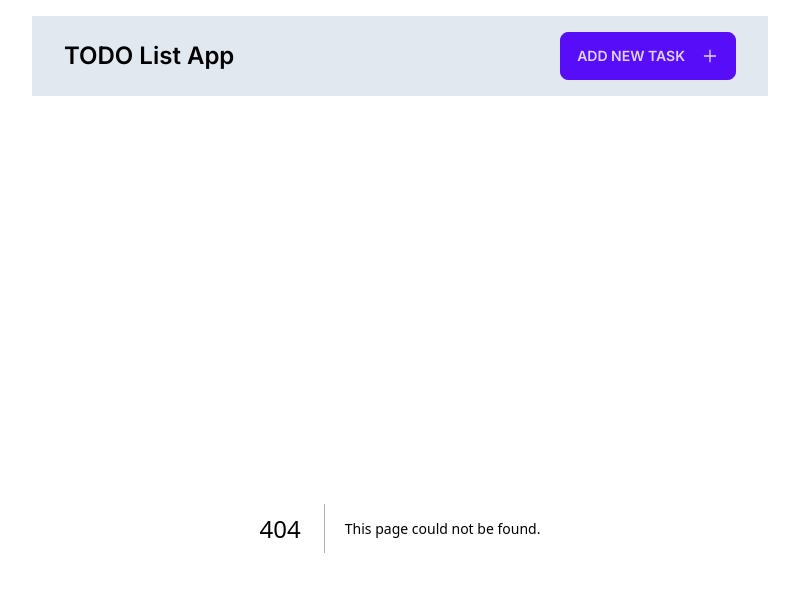
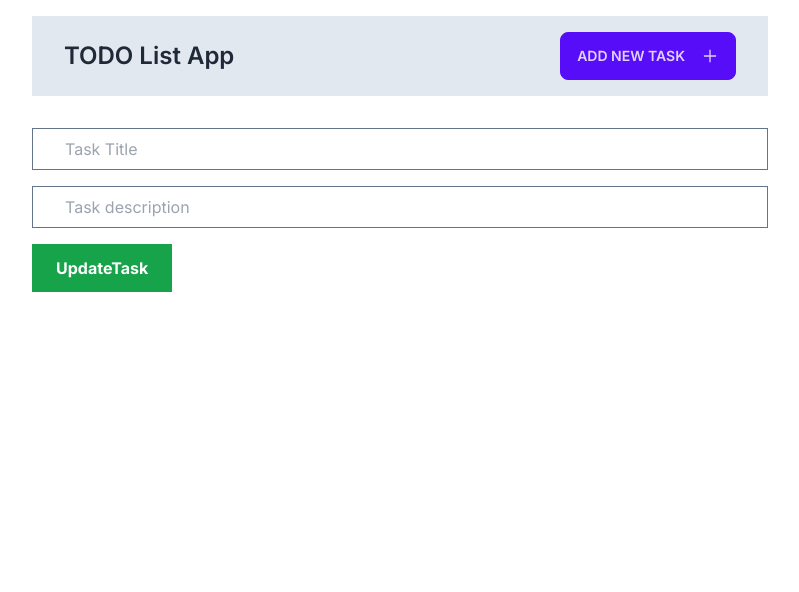
Before and after one commit to sanazniamati/simple-todo-app, a Next.js app: page /editTask/1 in a window 1280 px wide. Before the commit this address had no page. Shown: the top 592 px of the page, without its empty margins (240-1039 px from the left). Built offline with nearby package versions, Linux system fonts and the light colour scheme.

Commit message:
add .env copy password and string to connect to mongodb

```diff
--- a/app/addTask/page.jsx
+++ b/app/addTask/page.jsx
@@ -2,12 +2,20 @@ import React from "react";
 
 function AddTask() {
   return (
-    <form>
+    <form className="flex flex-col gap-4">
       <input
         className=" w-full border border-slate-500 px-8 py-2"
         type="text"
         placeholder="Task Title"
       />
+      <input
+        className=" w-full border border-slate-500 px-8 py-2"
+        type="text"
+        placeholder="Task description"
+      />
+      <button className=" bg-green-600 font-bold text-white py-3 px-6 w-fit ">
+        Add Task
+      </button>
     </form>
   );
 }
--- /dev/null
+++ b/app/editTask/[id]/page.jsx
@@ -0,0 +1,12 @@
+import React from "react";
+import EditTaskForm from "../../../components/EditTaskForm";
+
+function EditTask(props) {
+  return (
+    <div>
+      <EditTaskForm />
+    </div>
+  );
+}
+
+export default EditTask;
--- a/app/page.jsx
+++ b/app/page.jsx
@@ -1,10 +1,10 @@
 // component
-import TopicList from "../components/TaskList";
+import TaskList from "../components/TaskList";
 
 export default function Home() {
   return (
     <main>
-      <TopicList />
+      <TaskList />
     </main>
   );
 }
--- /dev/null
+++ b/components/EditTaskForm.jsx
@@ -0,0 +1,25 @@
+import React from "react";
+
+function EditTaskForm(props) {
+  return (
+    <div>
+      <form className="flex flex-col gap-4">
+        <input
+          className=" w-full border border-slate-500 px-8 py-2"
+          type="text"
+          placeholder="Task Title"
+        />
+        <input
+          className=" w-full border border-slate-500 px-8 py-2"
+          type="text"
+          placeholder="Task description"
+        />
+        <button className=" bg-green-600 font-bold text-white py-3 px-6 w-fit ">
+          UpdateTask
+        </button>
+      </form>
+    </div>
+  );
+}
+
+export default EditTaskForm;
--- a/components/Navbar.jsx
+++ b/components/Navbar.jsx
@@ -1,10 +1,13 @@
 import React from "react";
 import AddTask from "./AddTask";
+import Link from "next/link";
 
 function Navbar(props) {
   return (
     <div className=" flex justify-between items-center px-8 py-4 bg-slate-200 ">
-      <h1 className=" text-2xl font-semibold">TODO List App</h1>
+      <Link href={"/"} className=" text-2xl font-semibold">
+        TODO List App
+      </Link>
       <AddTask />
     </div>
   );
--- a/components/TaskList.jsx
+++ b/components/TaskList.jsx
@@ -5,14 +5,14 @@ import RemoveBtn from "./RemoveBtn";
 
 function TaskList() {
   return (
-    <div className=" border-2 border-solid border-black p-8 flex justify-between">
+    <div className=" border-2 border-solid border-black p-8 mb-4 flex justify-between">
       <div>
         <h1>topic title</h1>
         <div>topic description</div>
       </div>
       <div className="flex justify-between items-center">
         <RemoveBtn />
-        <Link href={"/"}>
+        <Link href={"/editTask/1"}>
           <HiPencilAlt size={24} />
         </Link>
       </div>
```
Also changed, not shown: 1 other file (tests, documents, lock files or other folders).
